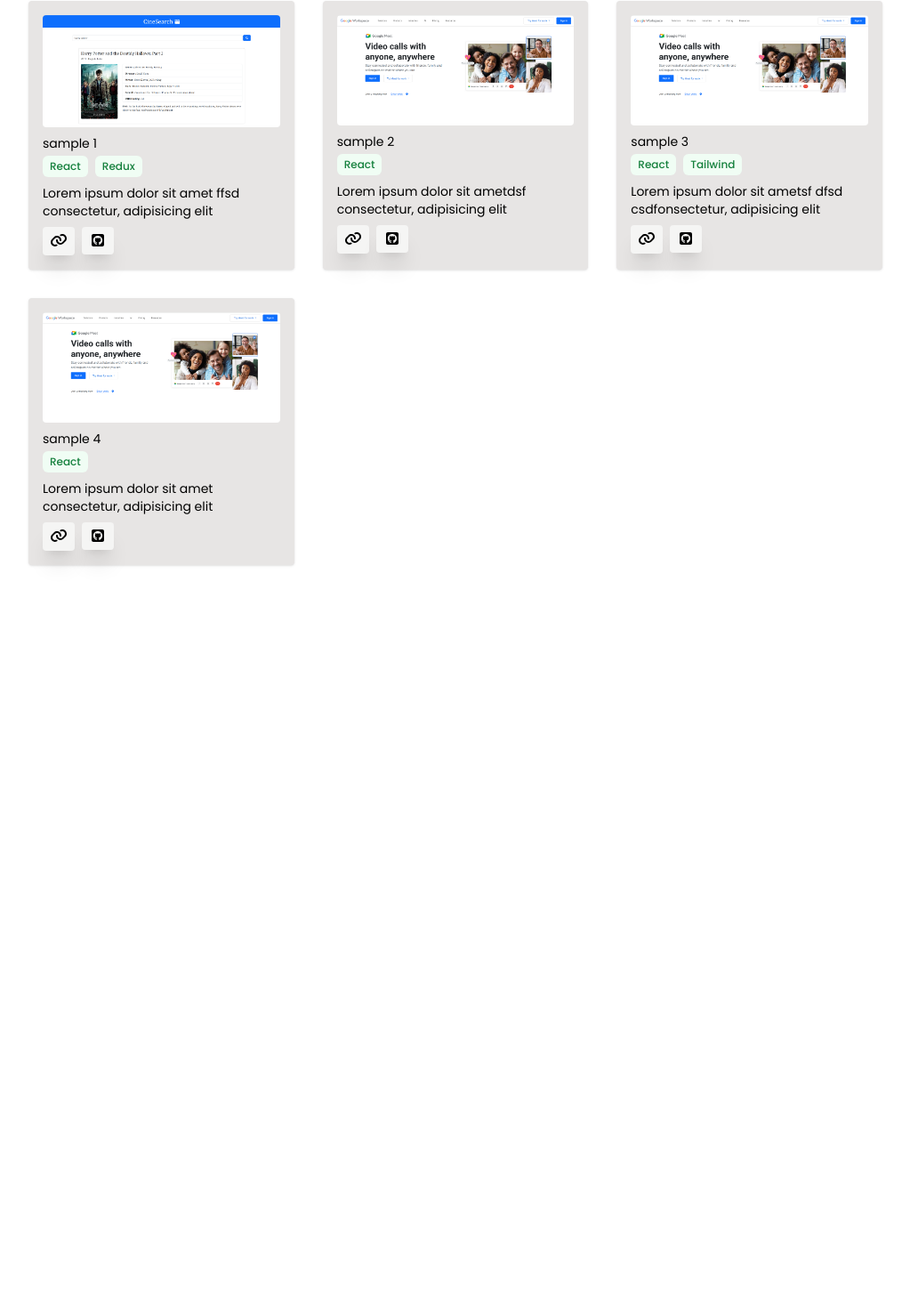
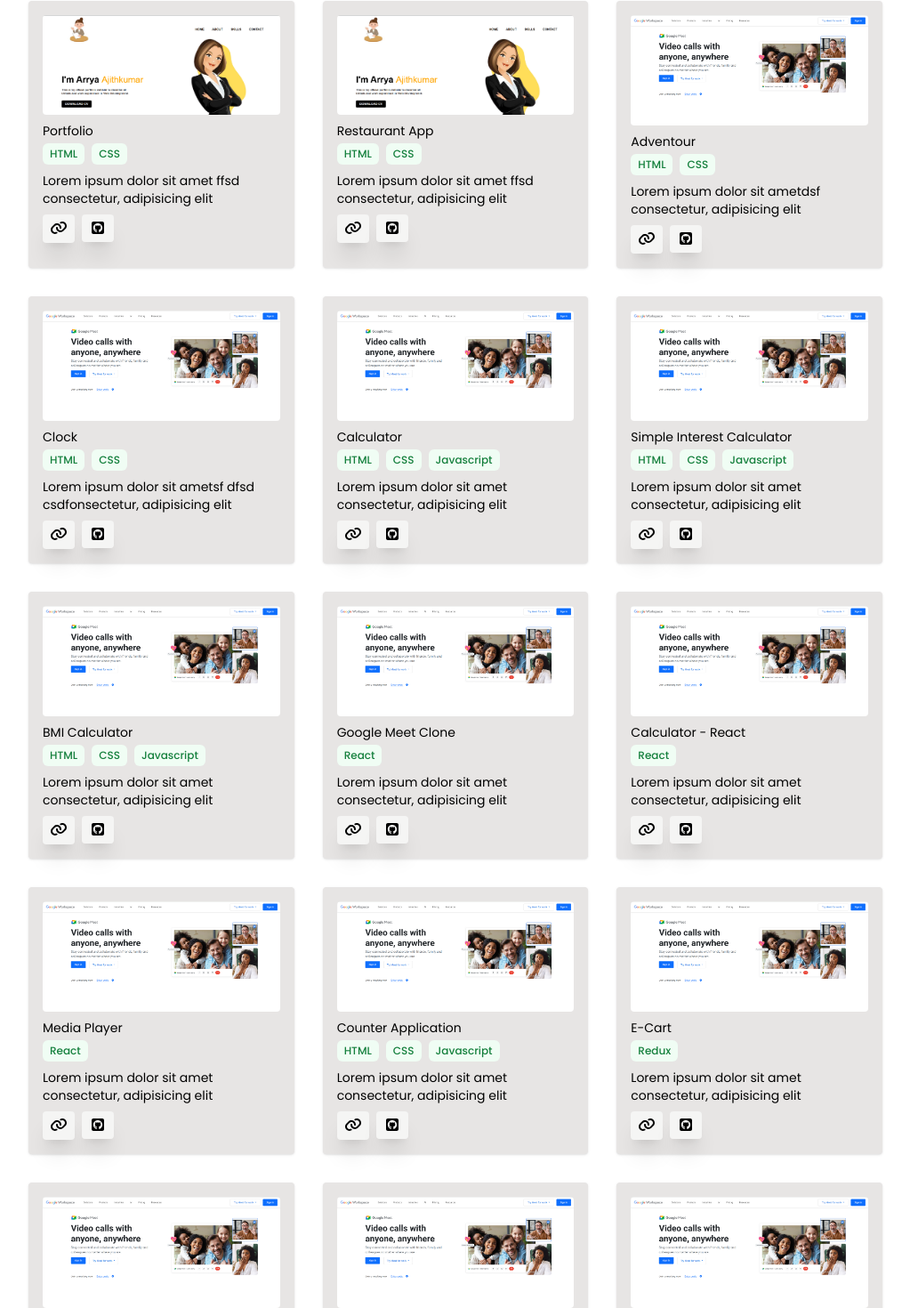
Before and after one commit to Arrya-A/Portfolio_Arrya, a React (Vite) app: page /projects in a window 1280 px wide. Shown: the part 123-1593 px from the top of the page at 89% size, without its empty margins (128-1151 px from the left). Before the commit the page ends 800 px from the top, so only its background shows below. Built offline with nearby package versions, Linux system fonts and the light colour scheme; a web font is replaced by a local one.

Commit message:
changes in projects

```diff
--- a/src/pages/Projects.jsx
+++ b/src/pages/Projects.jsx
@@ -1,45 +1,217 @@
 import { faGithubSquare } from "@fortawesome/free-brands-svg-icons";
 import { faLink } from "@fortawesome/free-solid-svg-icons";
 import { FontAwesomeIcon } from "@fortawesome/react-fontawesome";
-import Img1 from "../assets/images/moviesearch.png";
+import portfolio from "../assets/images/Portfolio.png";
 import Img2 from "../assets/images/clone.png";
 
 const Projects = () => {
   const projects = [
     {
-      name: "sample 1",
+      name: "Portfolio",
       description:
         "Lorem ipsum dolor sit amet ffsd consectetur, adipisicing elit",
-      live_link: "https://www.google.com/",
-      github_link: "https://github.com/",
-      image: Img1,
-      tech_stack: ["React", "Redux"],
+      live_link: "https://arrya-a.github.io/portfolio/",
+      github_link: "https://github.com/Arrya-A/portfolio",
+      image: portfolio,
+      tech_stack: ["HTML", "CSS"],
     },
     {
-      name: "sample 2",
+      name: "Restaurant App",
+      description:
+        "Lorem ipsum dolor sit amet ffsd consectetur, adipisicing elit",
+      live_link: "https://arrya-a.github.io/portfolio/",
+      github_link: "https://github.com/Arrya-A/portfolio",
+      image: portfolio,
+      tech_stack: ["HTML", "CSS"],
+    },
+    {
+      name: "Adventour",
       description:
         "Lorem ipsum dolor sit ametdsf consectetur, adipisicing elit",
-      live_link: "https://www.google.com/",
-      github_link: "https://github.com/",
+      live_link: "https://arrya-a.github.io/Travel_Website/",
+      github_link: "https://github.com/Arrya-A/Travel_Website",
+      image: Img2,
+      tech_stack: ["HTML", "CSS"],
+    },
+    {
+      name: "Clock",
+      description:
+        "Lorem ipsum dolor sit ametsf dfsd csdfonsectetur, adipisicing elit",
+      live_link: "https://arrya-a.github.io/Clock/",
+      github_link: "https://github.com/Arrya-A/Clock",
+      image: Img2,
+      tech_stack: ["HTML", "CSS"],
+    },
+    {
+      name: "Calculator",
+      description: "Lorem ipsum dolor sit amet consectetur, adipisicing elit",
+      live_link: "https://arrya-a.github.io/Calculator/",
+      github_link: "https://github.com/Arrya-A/Calculator",
+      image: Img2,
+      tech_stack: ["HTML", "CSS", "Javascript"],
+    },
+    {
+      name: "Simple Interest Calculator",
+      description: "Lorem ipsum dolor sit amet consectetur, adipisicing elit",
+      live_link: "https://simple-interest-calculator-six-alpha.vercel.app/",
+      github_link: "https://github.com/Arrya-A/Simple-_Interest_Calculator",
+      image: Img2,
+      tech_stack: ["HTML", "CSS", "Javascript"],
+    },
+
+    {
+      name: "BMI Calculator",
+      description: "Lorem ipsum dolor sit amet consectetur, adipisicing elit",
+      live_link: "https://arrya-a.github.io/Calculator/",
+      github_link: "https://github.com/Arrya-A/bmi_calculator",
+      image: Img2,
+      tech_stack: ["HTML", "CSS", "Javascript"],
+    },
+    {
+      name: "Google Meet Clone",
+      description: "Lorem ipsum dolor sit amet consectetur, adipisicing elit",
+      live_link: "https://react-google-meet-clone.vercel.app/",
+      github_link: "https://github.com/Arrya-A/React_Google_Meet_Clone",
       image: Img2,
       tech_stack: ["React"],
     },
     {
-      name: "sample 3",
-      description:
-        "Lorem ipsum dolor sit ametsf dfsd csdfonsectetur, adipisicing elit",
-      live_link: "https://www.google.com/",
-      github_link: "https://github.com/",
+      name: "Calculator - React",
+      description: "Lorem ipsum dolor sit amet consectetur, adipisicing elit",
+      live_link: "https://calculator-react-eta-seven.vercel.app/",
+      github_link: "https://github.com/Arrya-A/Calculator-React",
       image: Img2,
-      tech_stack: ["React", "Tailwind"],
+      tech_stack: ["React"],
+    },
+
+    //////////////////////////////////////////////////////////////////////////////////
+    {
+      name: "Media Player",
+      description: "Lorem ipsum dolor sit amet consectetur, adipisicing elit",
+      live_link: "https://arrya-a.github.io/Calculator/",
+      github_link: "https://github.com/Arrya-A/bmi_calculator",
+      image: Img2,
+      tech_stack: ["React"],
     },
     {
-      name: "sample 4",
+      name: "Counter Application",
       description: "Lorem ipsum dolor sit amet consectetur, adipisicing elit",
-      live_link: "https://www.google.com/",
-      github_link: "https://github.com/",
+      live_link: "https://arrya-a.github.io/Calculator/",
+      github_link: "https://github.com/Arrya-A/bmi_calculator",
+      image: Img2,
+      tech_stack: ["HTML", "CSS", "Javascript"],
+    },
+    {
+      name: "E-Cart",
+      description: "Lorem ipsum dolor sit amet consectetur, adipisicing elit",
+      live_link: "https://arrya-a.github.io/Calculator/",
+      github_link: "https://github.com/Arrya-A/bmi_calculator",
+      image: Img2,
+      tech_stack: ["Redux"],
+    },
+    {
+      name: "Project Fair",
+      description: "Lorem ipsum dolor sit amet consectetur, adipisicing elit",
+      live_link: "https://arrya-a.github.io/Calculator/",
+      github_link: "https://github.com/Arrya-A/bmi_calculator",
+      image: Img2,
+      tech_stack: ["MERN"],
+    },
+    {
+      name: "Country Search",
+      description: "Lorem ipsum dolor sit amet consectetur, adipisicing elit",
+      live_link: "https://arrya-a.github.io/Calculator/",
+      github_link: "https://github.com/Arrya-A/bmi_calculator",
+      image: Img2,
+      tech_stack: ["HTML", "CSS", "Javascript", "API"],
+    },
+    {
+      name: "Weather Application",
+      description: "Lorem ipsum dolor sit amet consectetur, adipisicing elit",
+      live_link: "https://arrya-a.github.io/Calculator/",
+      github_link: "https://github.com/Arrya-A/bmi_calculator",
+      image: Img2,
+      tech_stack: ["HTML", "CSS", "Javascript", "API"],
+    },
+    {
+      name: "Movie Search Application",
+      description: "Lorem ipsum dolor sit amet consectetur, adipisicing elit",
+      live_link: "https://arrya-a.github.io/Calculator/",
+      github_link: "https://github.com/Arrya-A/bmi_calculator",
+      image: Img2,
+      tech_stack: ["HTML", "CSS", "Javascript", "API"],
+    },
+    {
+      name: "Employee Management System",
+      description: "Lorem ipsum dolor sit amet consectetur, adipisicing elit",
+      live_link: "https://arrya-a.github.io/Calculator/",
+      github_link: "https://github.com/Arrya-A/bmi_calculator",
+      image: Img2,
+      tech_stack: [""],
+    },
+    {
+      name: "To-Do",
+      description: "Lorem ipsum dolor sit amet consectetur, adipisicing elit",
+      live_link: "https://arrya-a.github.io/Calculator/",
+      github_link: "https://github.com/Arrya-A/bmi_calculator",
+      image: Img2,
+      tech_stack: ["Redux"],
+    },
+    {
+      name: "Plant Sphere",
+      description: "Lorem ipsum dolor sit amet consectetur, adipisicing elit",
+      live_link: "https://arrya-a.github.io/Calculator/",
+      github_link: "https://github.com/Arrya-A/bmi_calculator",
+      image: Img2,
+      tech_stack: [" "],
+    },
+    {
+      name: "Quiz App",
+      description: "Lorem ipsum dolor sit amet consectetur, adipisicing elit",
+      live_link: "https://arrya-a.github.io/Calculator/",
+      github_link: "https://github.com/Arrya-A/bmi_calculator",
       image: Img2,
       tech_stack: ["React"],
+    },
+    {
+      name: "GadgetHub",
+      description: "Lorem ipsum dolor sit amet consectetur, adipisicing elit",
+      live_link: "https://arrya-a.github.io/Calculator/",
+      github_link: "https://github.com/Arrya-A/bmi_calculator",
+      image: Img2,
+      tech_stack: ["React"],
+    },
+    {
+      name: "Recipe Book",
+      description: "Lorem ipsum dolor sit amet consectetur, adipisicing elit",
+      live_link: "https://arrya-a.github.io/Calculator/",
+      github_link: "https://github.com/Arrya-A/bmi_calculator",
+      image: Img2,
+      tech_stack: ["Redux"],
+    },
+    {
+      name: "User Management App",
+      description: "Lorem ipsum dolor sit amet consectetur, adipisicing elit",
+      live_link: "https://arrya-a.github.io/Calculator/",
+      github_link: "https://github.com/Arrya-A/bmi_calculator",
+      image: Img2,
+      tech_stack: [" "],
+    },
+    {
+      name: "Student Management App",
+      description: "Lorem ipsum dolor sit amet consectetur, adipisicing elit",
+      live_link: "https://arrya-a.github.io/Calculator/",
+      github_link: "https://github.com/Arrya-A/bmi_calculator",
+      image: Img2,
+      tech_stack: [" "],
+    },
+    {
+      name: "Webpage",
+      description: "Lorem ipsum dolor sit amet consectetur, adipisicing elit",
+      live_link: "https://arrya-a.github.io/Calculator/",
+      github_link: "https://github.com/Arrya-A/bmi_calculator",
+      image: Img2,
+      tech_stack: ["Tailwind"],
     },
   ];
   return (
```
Also changed, not shown: src/assets/images/Portfolio.png (added).
